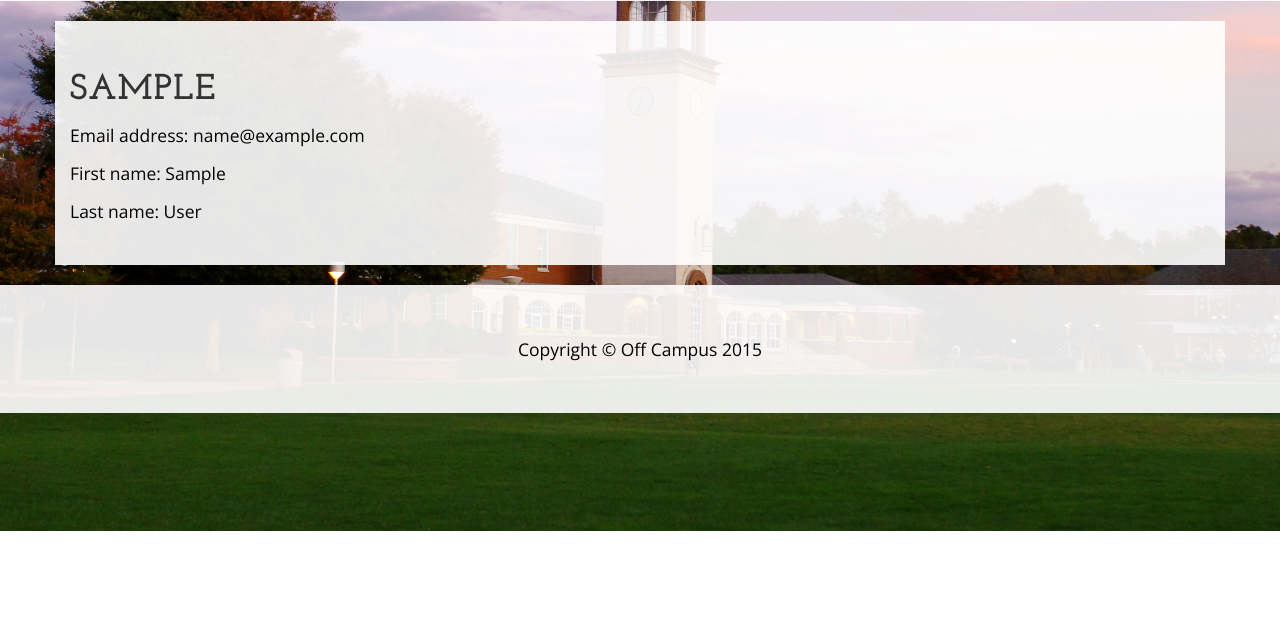
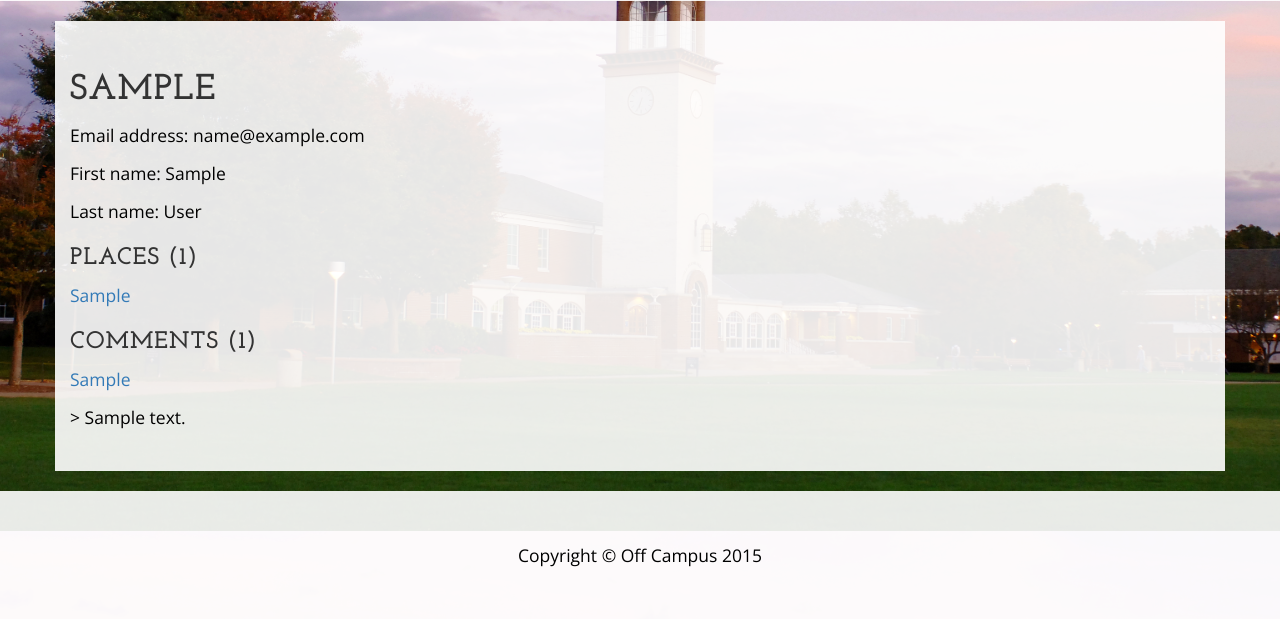
Before and after one commit to Katerinahillios/offcampus, a Django app: a page that uses templates/user/user_detail.html in a window 1280 px wide. Shown: the part 269-888 px from the top of the page. Before the commit the page ends 800 px from the top, so only its background shows below. Run offline with Django 3.2, Linux system fonts and the light colour scheme; a user stored in the database is signed in; tables that the repository leaves empty hold one stand-in row (values such as "Sample post"); parts of the project's set-up code (start-up, migrations or seed data) failed here and were passed over; some libraries are stand-ins or nearby versions.

Commit message:
Add user profile links

```diff
--- a/core/models.py
+++ b/core/models.py
@@ -29,6 +29,7 @@ class Place(models.Model):
   description = models.TextField(null=True, blank=True, default="")
   created_at = models.DateTimeField(auto_now_add=True)
   user = models.ForeignKey(User)
+  rating = models.IntegerField(choices=RATING_CHOICES, default=0)
 
   def __unicode__(self):
     return self.place
--- a/core/views.py
+++ b/core/views.py
@@ -13,7 +13,7 @@ class Home(TemplateView):
 class PlaceCreateView(CreateView):
   model = Place
   template_name = 'place/place_form.html'
-  fields = ['category', 'place', 'description']
+  fields = ['category', 'place', 'description', 'rating']
   success_url = reverse_lazy('place_list')
 
   def form_valid(self, form):
@@ -34,13 +34,14 @@ class PlaceDetailView(DetailView):
     comments = Comment.objects.filter(place=place)
     context['comments'] = comments
     rating = Comment.objects.filter(place=place).aggregate(Avg('rating'))
+    rating = Place.objects.filter(place=place).aggregate(Avg('rating'))
     context['rating'] = rating
     return context
 
 class PlaceUpdateView(UpdateView):
   model = Place
   template_name = 'place/place_form.html'
-  fields = ['category', 'place', 'description']
+  fields = ['category', 'place', 'description', 'rating']
 
   def get_object(self, *args, **kwargs):
     object = super(PlaceUpdateView, self).get_object(*args, **kwargs)
@@ -120,3 +121,12 @@ class UserDetailView(DetailView):
   slug_field = 'username'
   template_name = 'user/user_detail.html'
   context_object_name = 'user_in_view'
+
+  def get_context_data(self, **kwargs):
+    context = super(UserDetailView, self).get_context_data(**kwargs)
+    user_in_view = User.objects.get(username=self.kwargs['slug'])
+    places = Place.objects.filter(user=user_in_view)
+    context['places'] = places
+    comments = Comment.objects.filter(user=user_in_view)
+    context['comments'] = comments
+    return context
--- a/templates/place/place_detail.html
+++ b/templates/place/place_detail.html
@@ -45,7 +45,7 @@
   ({{ rating.rating__avg }})
 {% endif %}
 <p>{{ place.description }}</p>
-<p>Submitted by {{ place.user.username }} on {{ place.created_at }}</p>
+<p>Submitted by <a href="{% url 'user_detail' slug=place.user.username %}">{{ place.user.username }}</a> on {{ place.created_at }}</p>
 {% if place.user == user %}
 <p><a href="{% url 'place_update' pk=place.id %}">Edit place</a></p>
 <p><a href="{% url 'place_delete' pk=place.id %}">Delete place</a></p>
@@ -60,7 +60,7 @@
   <p><a href="{% url 'comment_update' place_pk=place.id comment_pk=comment.id %}">Edit comment</a></p>
   <p><a href="{% url 'comment_delete' place_pk=place.id comment_pk=comment.id %}">Delete comment</a></p>
   {% endif %}
-  <p>Commented by {{ comment.user.username }} on {{ comment.created_at }}</p>
+  <p>Commented by <a href="{% url 'user_detail' slug=place.user.username %}">{{ comment.user.username }}</a> on {{ comment.created_at }}</p>
   <p>{{ comment.vote_set.all.count }} Vote{{ comment.vote_set.all.count|pluralize }}</p>
   <form method="post" action="{% url 'vote' %}">
     {% csrf_token %}
--- a/templates/place/place_list.html
+++ b/templates/place/place_list.html
@@ -3,7 +3,7 @@
 {% for place in object_list %}
 <div class="panel">
   <h3><a href="{{ place.get_absolute_url }}">{{ place.place }}</a></h3>
-  <p>Submitted by {{ place.user.username }} on {{ place.created_at }}</p>
+  <p>Submitted by <a href="{% url 'user_detail' slug=place.user.username %}">{{ place.user.username }}</a> on {{ place.created_at }}</p>
 </div>
 {% endfor %}
 {% endblock %}
--- a/templates/user/user_detail.html
+++ b/templates/user/user_detail.html
@@ -4,4 +4,13 @@
 <p>Email address: {{ user_in_view.email }}</p>
 <p>First name: {{ user_in_view.first_name }}</p>
 <p>Last name: {{ user_in_view.last_name }}</p>
+<h3>Places ({{ places.count }})</h3>
+{% for place in places %}
+    <p><a href="{{ place.get_absolute_url }}">{{ place.place }}</a></p>
+{% endfor %}
+<h3>Comments ({{ comments.count }})</h3>
+{% for comment in comments %}
+    <p><a href="{{ comment.place.get_absolute_url }}">{{ comment.place.place }}</a></p>
+<p>> {{ comment.text }}</p>
+{% endfor %}
 {% endblock %}
```
Also changed, not shown: core/migrations/0006_place_rating.py (added).
